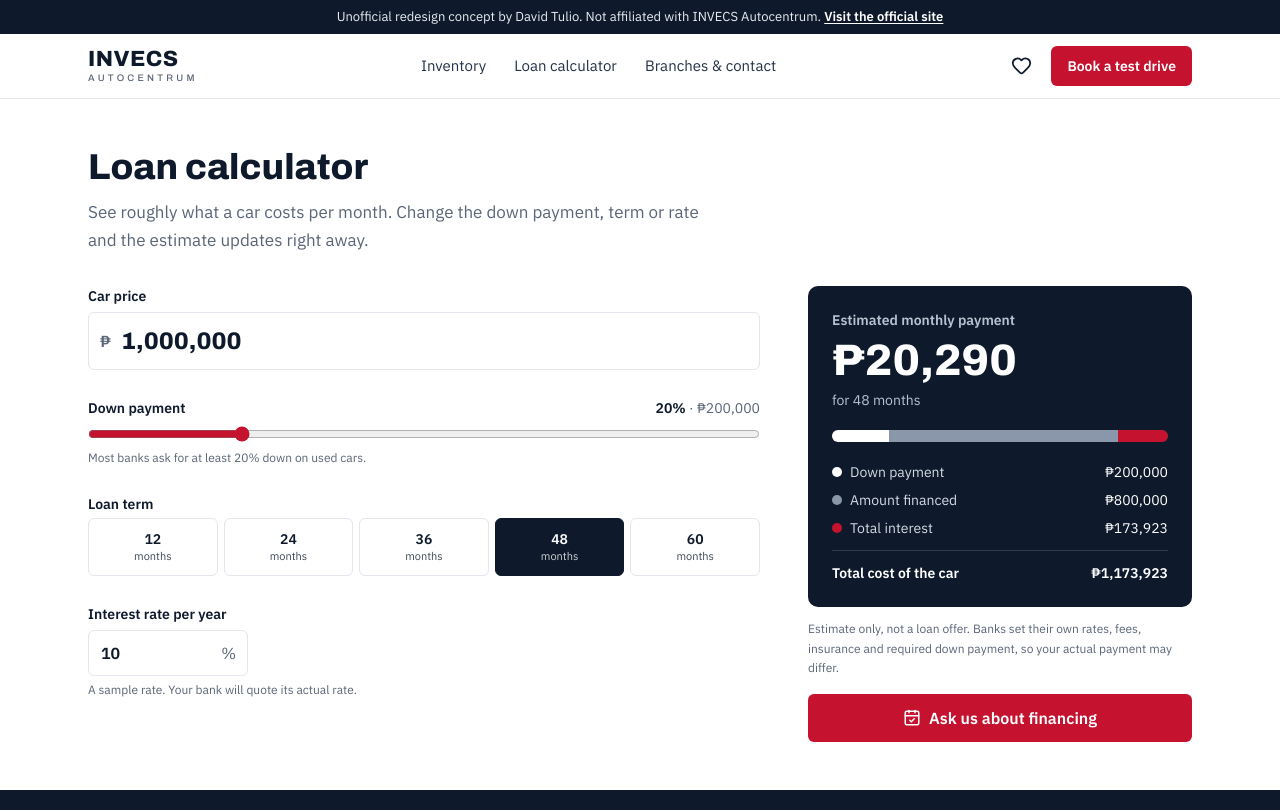
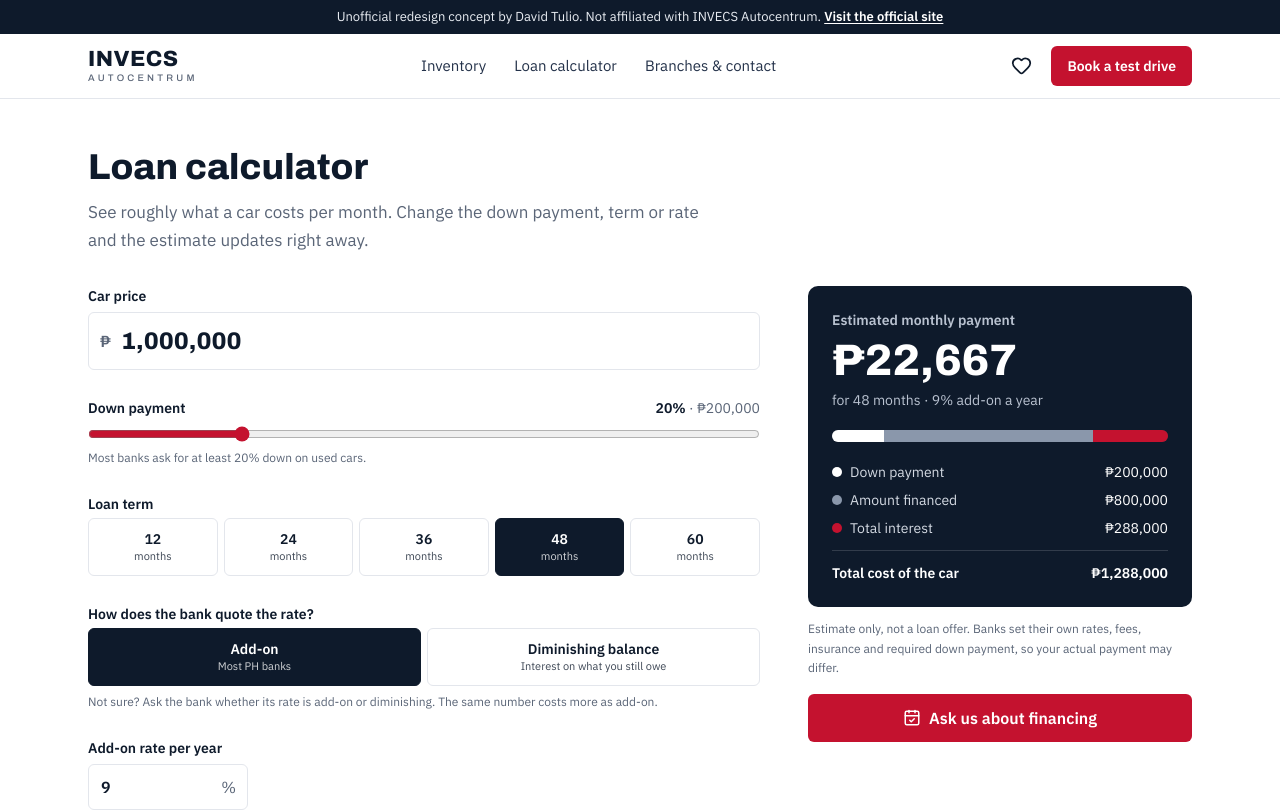
Before and after one commit to DavidTulio/invecs-redesign-concept, a Next.js app: page /loan-calculator in a window 1280 px wide. Shown: the top 810 px of the page. Built offline with nearby package versions, Linux system fonts and the light colour scheme; no server answers; the database is empty.

Commit message:
F3: add-on rate option in the loan calculator; site estimates use a sample add-on rate

```diff
--- a/src/app/(site)/cars/[slug]/page.tsx
+++ b/src/app/(site)/cars/[slug]/page.tsx
@@ -78,7 +78,8 @@ export default async function CarPage({ params }: PageProps<"/cars/[slug]">) {
             <div className="p-5">
               {!sold && (
                 <p className="text-sm text-muted tabular-nums">
-                  Monthly estimate with {LOAN_DEFAULTS.downPaymentPct}% down over {LOAN_DEFAULTS.termMonths} months.
+                  Monthly estimate with {LOAN_DEFAULTS.downPaymentPct}% down over {LOAN_DEFAULTS.termMonths} months at a sample{" "}
+                  {LOAN_DEFAULTS.annualRatePct}% yearly add-on rate.
                   Estimate only.
                 </p>
               )}
--- a/src/app/(site)/compare/page.tsx
+++ b/src/app/(site)/compare/page.tsx
@@ -74,7 +74,8 @@ async function Comparison({ searchParams }: Pick<PageProps<"/compare">, "searchP
       <CompareSync items={items} />
       <p className="mt-3 max-w-[65ch] text-muted">
         The lowest price, lowest mileage and newest year are marked in green. Monthly estimates assume{" "}
-        {LOAN_DEFAULTS.downPaymentPct}% down over {LOAN_DEFAULTS.termMonths} months; estimate only.
+        {LOAN_DEFAULTS.downPaymentPct}% down over {LOAN_DEFAULTS.termMonths} months at a sample {LOAN_DEFAULTS.annualRatePct}% yearly
+        add-on rate; estimate only.
       </p>
       {missing > 0 && (
         <p className="mt-3 rounded-field bg-soft p-3 text-sm">
--- a/src/components/home/LatestArrivals.tsx
+++ b/src/components/home/LatestArrivals.tsx
@@ -15,7 +15,7 @@ export function LatestArrivals({ cars, total }: { cars: Car[]; total: number })
             </h2>
             <p className="mt-1 max-w-[60ch] text-sm text-muted">
               Monthly estimates assume {LOAN_DEFAULTS.downPaymentPct}% down over{" "}
-              {LOAN_DEFAULTS.termMonths} months at a sample {LOAN_DEFAULTS.annualRatePct}% yearly
+              {LOAN_DEFAULTS.termMonths} months at a sample {LOAN_DEFAULTS.annualRatePct}% yearly add-on
               rate. Estimate only; your bank sets the final terms.
             </p>
           </div>
--- a/src/components/loan/LoanCalculator.tsx
+++ b/src/components/loan/LoanCalculator.tsx
@@ -4,7 +4,21 @@ import Link from "next/link";
 import { useId, useState } from "react";
 import { CalendarCheck } from "lucide-react";
 import { formatPeso } from "@/lib/format";
-import { calculateLoan, LOAN_DEFAULTS, LOAN_TERMS, loanInputSchema } from "@/lib/loan";
+import {
+  addOnRateForTerm,
+  calculateLoan,
+  LOAN_DEFAULTS,
+  LOAN_TERMS,
+  loanInputSchema,
+  RATE_TYPE_LABELS,
+  RATE_TYPES,
+  type RateType,
+} from "@/lib/loan";
+
+const RATE_TYPE_HINTS: Record<RateType, string> = {
+  addon: "Most PH banks",
+  diminishing: "Interest on what you still owe",
+};
 
 type CarContext = { slug: string; title: string };
 
@@ -13,12 +27,14 @@ export function LoanCalculator({ initialPrice, car }: { initialPrice: number; ca
   const [priceText, setPriceText] = useState(String(initialPrice));
   const [downPaymentPct, setDownPaymentPct] = useState<number>(LOAN_DEFAULTS.downPaymentPct);
   const [termMonths, setTermMonths] = useState<number>(LOAN_DEFAULTS.termMonths);
+  const [rateType, setRateType] = useState<RateType>(LOAN_DEFAULTS.rateType);
   const [rateText, setRateText] = useState(String(LOAN_DEFAULTS.annualRatePct));
 
   const input = {
     price: Number(priceText),
     downPaymentPct,
     termMonths,
+    rateType,
     annualRatePct: Number(rateText),
   };
   const parsed = loanInputSchema.safeParse(input);
@@ -104,9 +120,36 @@ export function LoanCalculator({ initialPrice, car }: { initialPrice: number; ca
           </div>
         </fieldset>
 
+        <fieldset className="grid gap-2">
+          <legend className="mb-1 text-sm font-semibold">How does the bank quote the rate?</legend>
+          <div className="grid grid-cols-2 gap-1.5">
+            {RATE_TYPES.map((type) => (
+              <label
+                key={type}
+                className="cursor-pointer rounded-field border border-line px-3 py-2.5 text-center text-sm font-semibold has-[:checked]:border-ink has-[:checked]:bg-ink has-[:checked]:text-white has-[:focus-visible]:outline-2 has-[:focus-visible]:outline-offset-2 has-[:focus-visible]:outline-signal"
+              >
+                <input
+                  type="radio"
+                  name="rate-type"
+                  value={type}
+                  checked={rateType === type}
+                  onChange={() => setRateType(type)}
+                  className="sr-only"
+                />
+                {RATE_TYPE_LABELS[type]}
+                <span className="block text-[11px] font-normal opacity-80">{RATE_TYPE_HINTS[type]}</span>
+              </label>
+            ))}
+          </div>
+          <p className="text-xs text-muted">
+            Not sure? Ask the bank whether its rate is add-on or diminishing. The same number costs more
+            as add-on.
+          </p>
+        </fieldset>
+
         <div className="grid gap-1.5">
           <label htmlFor={`${id}-rate`} className="text-sm font-semibold">
-            Interest rate per year
+            {RATE_TYPE_LABELS[rateType]} rate per year
           </label>
           <div className="relative w-40">
             <input
@@ -123,7 +166,10 @@ export function LoanCalculator({ initialPrice, car }: { initialPrice: number; ca
             </span>
           </div>
           <p id={`${id}-rate-hint`} className={`text-xs ${rateError ? "font-medium text-signal" : "text-muted"}`}>
-            {rateError ?? "A sample rate. Your bank will quote its actual rate."}
+            {rateError ??
+              (rateType === "addon"
+                ? `Same as ${formatRate(addOnRateForTerm(Number(rateText), termMonths))}% for ${termMonths} months, the way bank rate sheets often list it. A sample rate; your bank quotes its own.`
+                : "A sample rate. Your bank will quote its actual rate.")}
           </p>
         </div>
       </form>
@@ -136,7 +182,9 @@ export function LoanCalculator({ initialPrice, car }: { initialPrice: number; ca
           <p aria-live="polite" className="font-wider mt-2 text-[44px] leading-none font-extrabold tabular-nums">
             {loan ? formatPeso(Math.round(loan.monthly)) : "–"}
           </p>
-          <p className="mt-2 text-sm text-[#b9c2d0] tabular-nums">for {termMonths} months</p>
+          <p className="mt-2 text-sm text-[#b9c2d0] tabular-nums">
+            for {termMonths} months{loan && ` · ${formatRate(Number(rateText))}% ${rateType === "addon" ? "add-on" : "diminishing"} a year`}
+          </p>
 
           {loan && (
             <>
@@ -171,6 +219,11 @@ export function LoanCalculator({ initialPrice, car }: { initialPrice: number; ca
   );
 }
 
+/** 36 → "36", 8.5 → "8.5", 2.6666 → "2.67" */
+function formatRate(value: number) {
+  return Number.isFinite(value) ? String(Math.round(value * 100) / 100) : "–";
+}
+
 /** Where the money goes: down payment, the loan itself, and interest. */
 function CostBar({ down, financed, interest }: { down: number; financed: number; interest: number }) {
   const total = down + financed + interest;
--- a/src/lib/loan.ts
+++ b/src/lib/loan.ts
@@ -1,15 +1,33 @@
 import { z } from "@/lib/zod";
 
-// Car loan estimate using the standard amortisation formula:
-//   M = P × r / (1 − (1 + r)^−n)
-// P = amount financed, r = monthly rate, n = number of months.
-// This is an estimate only; Philippine banks set their own rates and fees.
+// Car loan estimates, two ways a rate can be quoted:
+//
+// Add-on (most Philippine banks and dealers): interest on the FULL loan for the
+// whole term. Interest = P × yearly rate × years; monthly = (P + interest) ÷ n.
+// Bank rate sheets often list the total for the term ("36% for 48 months").
+//
+// Diminishing balance (standard amortisation): interest only on what is still owed.
+//   M = P × r / (1 − (1 + r)^−n), r = monthly rate, n = number of months.
+//
+// The same "12%" costs more as add-on: 12% add-on ≈ 21% diminishing.
+// This is an estimate only; banks set their own rates and fees.
 
+export const RATE_TYPES = ["addon", "diminishing"] as const;
+export type RateType = (typeof RATE_TYPES)[number];
+
+export const RATE_TYPE_LABELS: Record<RateType, string> = {
+  addon: "Add-on",
+  diminishing: "Diminishing balance",
+};
+
+// Sample add-on rate in line with published PH used-car rates (e.g. BPI's 44.32%
+// add-on for 60 months ≈ 8.9% a year, via expressway.ph, Oct 2026).
 export const LOAN_DEFAULTS = {
   downPaymentPct: 20,
   termMonths: 48,
-  annualRatePct: 10,
-} as const;
+  rateType: "addon",
+  annualRatePct: 9,
+} as const satisfies { rateType: RateType } & Record<string, unknown>;
 
 export const LOAN_TERMS = [12, 24, 36, 48, 60] as const;
 
@@ -17,6 +35,7 @@ export const loanInputSchema = z.object({
   price: z.number().int().min(50_000, "Enter a price of at least ₱50,000").max(50_000_000, "Enter a price up to ₱50,000,000"),
   downPaymentPct: z.number().min(0).max(90),
   termMonths: z.number().int().refine((n) => (LOAN_TERMS as readonly number[]).includes(n), "Choose 12 to 60 months"),
+  rateType: z.enum(RATE_TYPES),
   annualRatePct: z.number().min(0).max(40),
 });
 
@@ -38,10 +57,25 @@ export function monthlyPayment(principal: number, annualRatePct: number, termMon
   return (principal * r) / (1 - Math.pow(1 + r, -termMonths));
 }
 
-export function calculateLoan({ price, downPaymentPct, termMonths, annualRatePct }: LoanInput): LoanBreakdown {
+/** Add-on: interest on the full loan for the whole term, split evenly over the months. */
+export function addOnMonthlyPayment(principal: number, annualRatePct: number, termMonths: number) {
+  if (principal <= 0 || termMonths <= 0) return 0;
+  const interest = principal * (annualRatePct / 100) * (termMonths / 12);
+  return (principal + interest) / termMonths;
+}
+
+/** A yearly add-on rate as the total for the term, the way bank rate sheets list it: 9% × 4 years = 36%. */
+export function addOnRateForTerm(annualRatePct: number, termMonths: number) {
+  return (annualRatePct * termMonths) / 12;
+}
+
+export function calculateLoan({ price, downPaymentPct, termMonths, rateType, annualRatePct }: LoanInput): LoanBreakdown {
   const downPayment = Math.round((price * downPaymentPct) / 100);
   const amountFinanced = price - downPayment;
-  const monthly = monthlyPayment(amountFinanced, annualRatePct, termMonths);
+  const monthly =
+    rateType === "addon"
+      ? addOnMonthlyPayment(amountFinanced, annualRatePct, termMonths)
+      : monthlyPayment(amountFinanced, annualRatePct, termMonths);
   const totalPayments = monthly * termMonths;
   return {
     downPayment,
```
Also changed, not shown: 1 other file (tests, documents, lock files or other folders).
